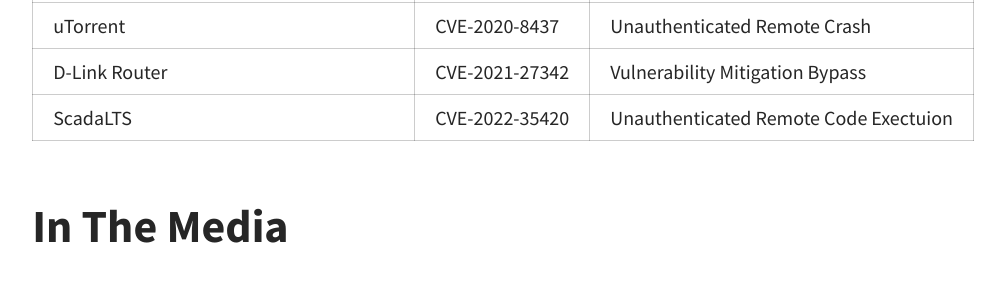
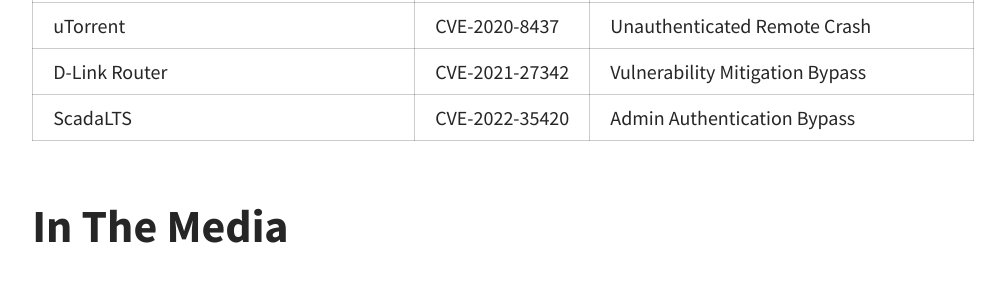
Before and after one commit to mavlevin/mavlevin.github.io, a Jekyll site: the page built from pages/3cves.md, in a window 1280 px wide. Shown: the part 683-975 px from the top of the page, without its empty margins (83-1088 px from the left). Built offline with Jekyll 4.4.1, drawn with Linux system fonts in a browser that asks for light colours.

Commit message:
Update 3cves.md

```diff
--- a/pages/3cves.md
+++ b/pages/3cves.md
@@ -15,7 +15,7 @@ feature-img: "assets/img/mdf-wood.jpg"
 | nipper-ng (firewall security auditing tool) | CVE-2019-17425 | Unauthenticated Remote Code Execution                     |
 | uTorrent           | CVE-2020-8437  | Unauthenticated Remote Crash                     |
 | D-Link Router      | CVE-2021-27342 | Vulnerability Mitigation Bypass                     |
-| ScadaLTS     | CVE-2022-35420 | Unauthenticated Remote Code Exectuion                     |
+| ScadaLTS     | CVE-2022-35420 | Admin Authentication Bypass                     |
 
 # In The Media
 
```
